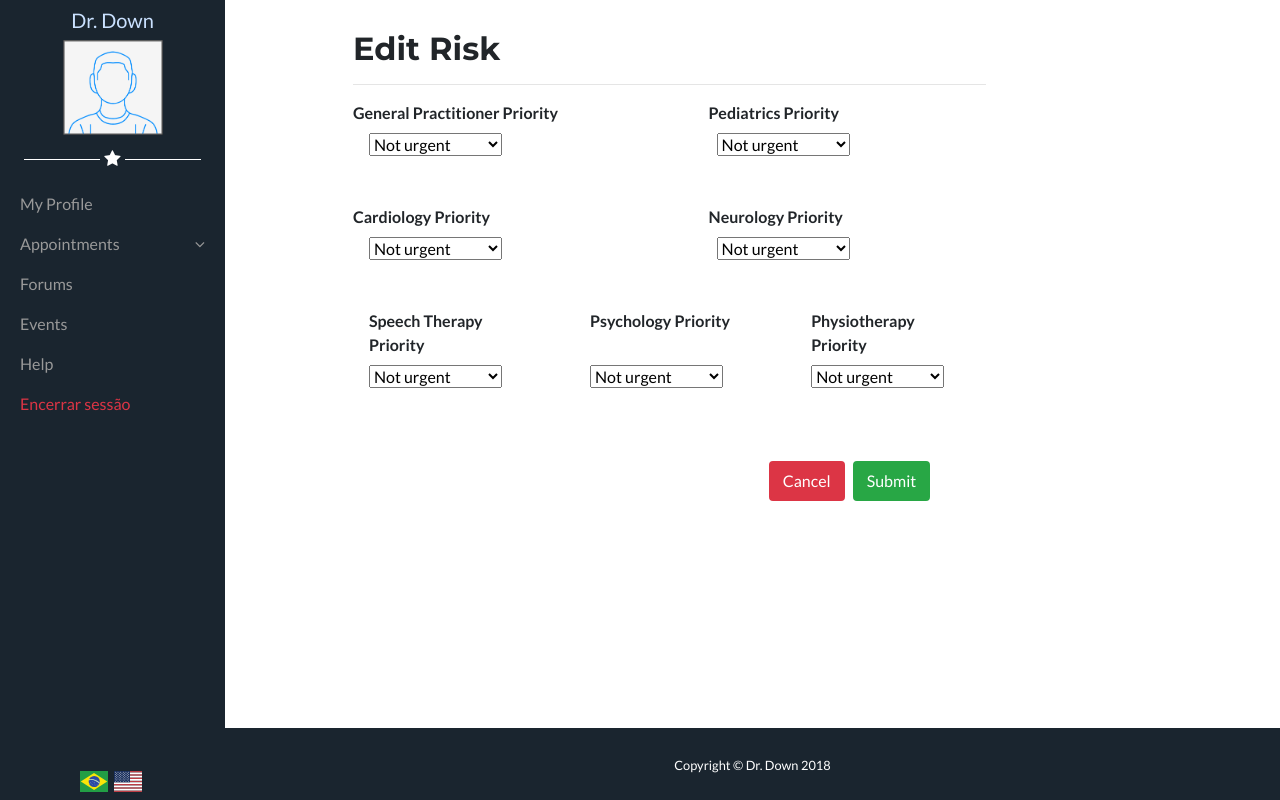
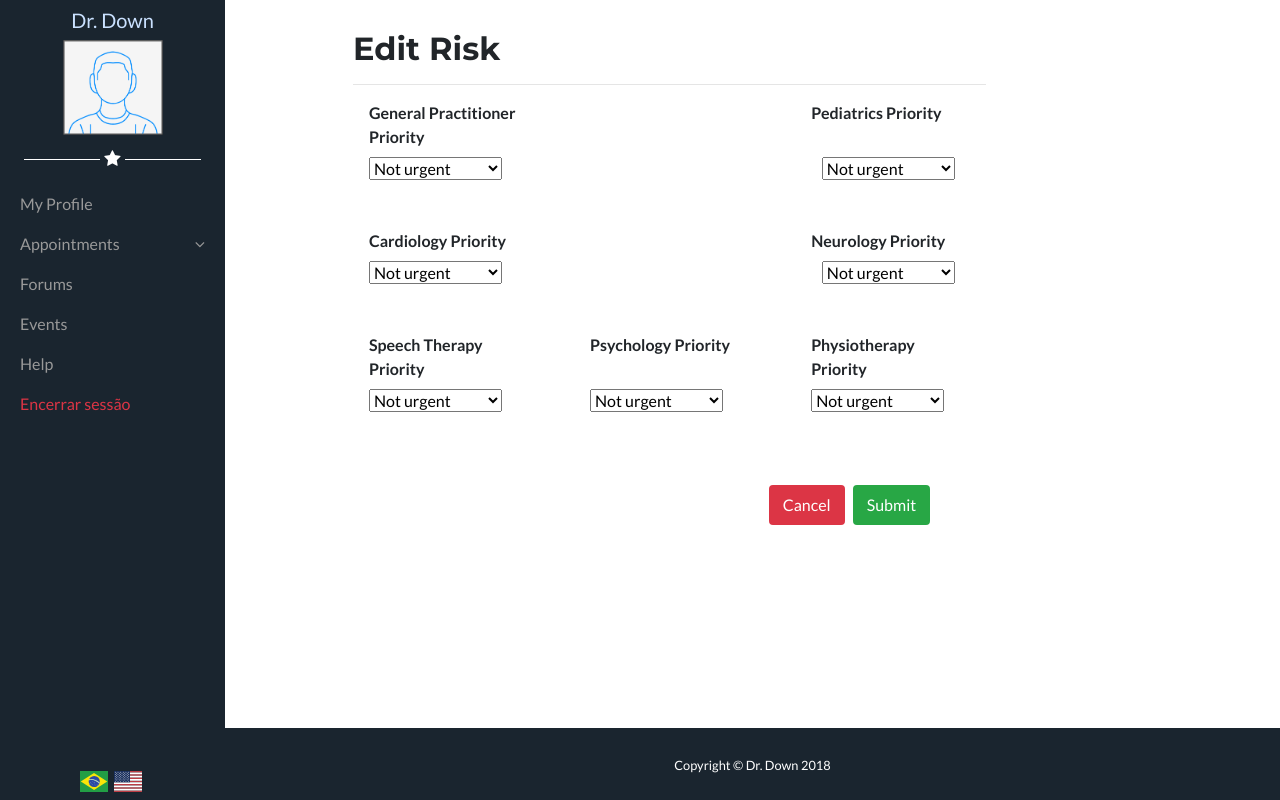
Before and after one commit to fga-eps-mds/2018.1-Dr-Down, a Django app: a page that uses drdown/medicalrecords/templates/medicalrecords/risk_form.html in a window 1280 px wide. Run offline with Django 3.2, Linux system fonts and the light colour scheme; tables that the repository leaves empty hold one stand-in row (values such as "Sample post"); parts of the project's set-up code (start-up, migrations or seed data) failed here and were passed over; some libraries are stand-ins or nearby versions.

Commit message:
Changing the risk form spacing
Co-authored-by: Daniel Maike <danmke@hotmail.com>

```diff
--- a/drdown/medicalrecords/templates/medicalrecords/risk_form.html
+++ b/drdown/medicalrecords/templates/medicalrecords/risk_form.html
@@ -14,17 +14,21 @@
               {{ form.errors }}
             <p class="lead">
               <div class="row mb-5">
-                <label class="col"> <strong>{{ form.priority_general_practitioner.label }}</strong></label>
-                <label class="col ml-5"> <strong>{{ form.priority_pediatrics.label }}</strong></label>
+                <label class="col mx-3"> <strong>{{ form.priority_general_practitioner.label }}</strong></label>
+                <div class="col mx-3"></div>
+                <label class="col mx-3"> <strong>{{ form.priority_pediatrics.label }}</strong></label>
                 <div class="w-100"></div>
                 <div class="col mx-3" role="alert">{{ form.priority_general_practitioner }}</div>
+                <div class="col mx-3"></div>
                 <div class="col mx-3 ml-5" role="alert">{{ form.priority_pediatrics }}</div>
               </div>
               <div class="row mb-5">
-                <label class="col"> <strong>{{ form.priority_cardiology.label }}</strong> </label>
-                <label class="col ml-5"> <strong>{{ form.priority_neurology.label }}</strong></label>
+                <label class="col mx-3"> <strong>{{ form.priority_cardiology.label }}</strong> </label>
+                <div class="col mx-3"></div>
+                <label class="col col mx-3"> <strong>{{ form.priority_neurology.label }}</strong></label>
                 <div class="w-100"></div>
                 <div class="col mx-3" role="alert">{{ form.priority_cardiology }}</div>
+                <div class="col mx-3"></div>
                 <div class="col mx-3 ml-5" role="alert">{{ form.priority_neurology }}</div>
               </div>
               <div class="row mb-5">
```
